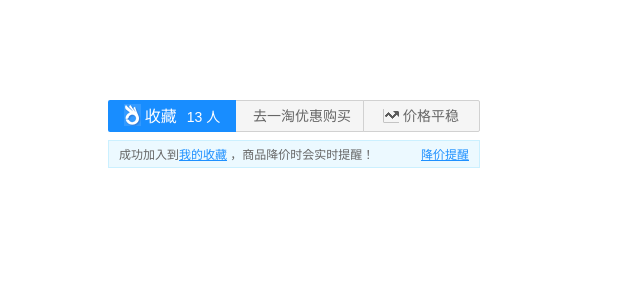
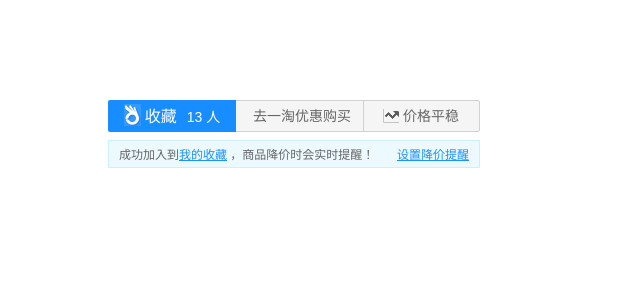
Before and after one commit to wxnet2013/labs, a Jekyll site: the page ruyi/like-btn.html, which Jekyll copies as it is, in a window 1280 px wide. Shown: the top 300 px of the page, without its empty margins (0-640 px from the left). Built offline with Jekyll 4.4.1, drawn with Linux system fonts in a browser that asks for light colours.

Commit message:
ruyiruyi

```diff
--- a/ruyi/like-btn.html
+++ b/ruyi/like-btn.html
@@ -151,6 +151,7 @@
 			#ruyitao-selector-prefix-price-alert-settings-link {
 		  	  	text-decoration: underline;
 		  	  	float: right;
+				_zoom:1;
 			}
 		</style>
 		<div style="width:600px;margin:100px">
@@ -169,7 +170,7 @@
 		<div class="ruyitao-selector-prefix-clear"></div>
 		<div id="ruyitao-selector-prefix-price-alert-settings-tip">
 		  <span>成功加入到<a href="#">我的收藏</a> ，商品降价时会实时提醒！</span>
-		  <a id="ruyitao-selector-prefix-price-alert-settings-link" target="_blank" 	href="http://ruyi.taobao.com/my/settings?utm_medium=ext&utm_source=ruyi">降价提醒</a>
+		  <a id="ruyitao-selector-prefix-price-alert-settings-link" target="_blank" 	href="http://ruyi.taobao.com/my/settings?utm_medium=ext&utm_source=ruyi">设置降价提醒</a>
 		</div>
 
 		</div>
```
